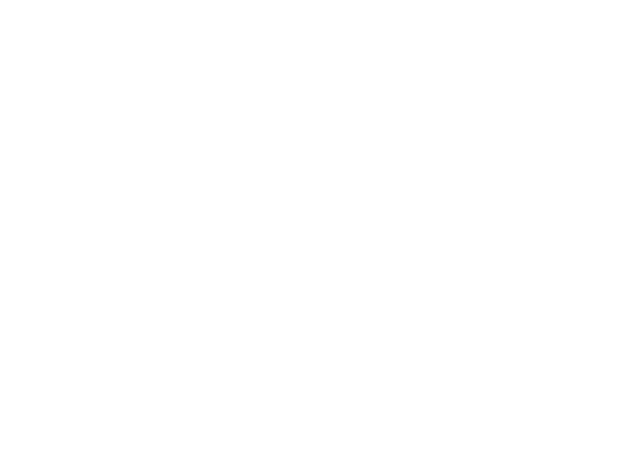
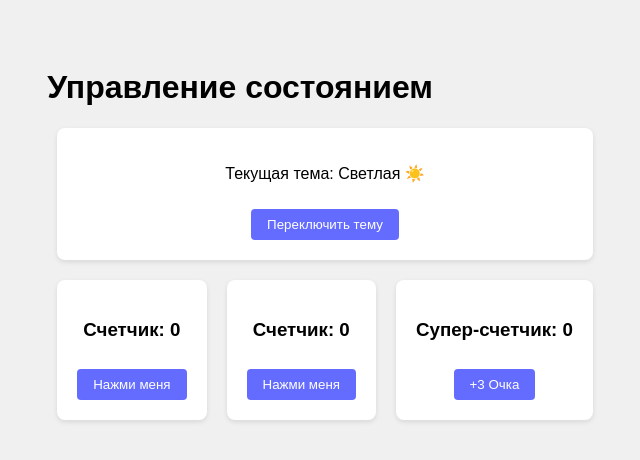
Before and after one commit to RuslanChekhuta/my-app-2026, a React (Vite) app: page / in a window 1280 px wide. Shown: the top 460 px of the page, without its empty margins (315-955 px from the left). Built offline with nearby package versions, Linux system fonts and the light colour scheme.

Commit message:
урок 1.10

```diff
--- a/src/App.jsx
+++ b/src/App.jsx
@@ -1,5 +1,26 @@
+import { useState } from "react";
+import BatchCounter from "./components/BatchCounter";
+import SimpleCounter from "./components/SimpleCounter";
+import ThemeToggle from "./components/ThemeToggle";
+
 function App() {
-  return <></>;
+  const [isDark, setIsDark] = useState(false);
+
+  const handleToggle = () => {
+    setIsDark(!isDark);
+  };
+
+  return (
+    <div className={isDark ? "dark-mode" : "light-mode"}>
+      <h1>Управление состоянием</h1>
+      <ThemeToggle toggleTheme={handleToggle} isDark={isDark} />
+      <div style={{ display: "flex", flexWrap: "wrap" }}>
+        <SimpleCounter />
+        <SimpleCounter />
+        <BatchCounter />
+      </div>
+    </div>
+  );
 }
 
 export default App;
--- /dev/null
+++ b/src/components/BatchCounter.jsx
@@ -0,0 +1,26 @@
+import { useState } from "react";
+
+const BatchCounter = () => {
+  const [score, setScore] = useState(0);
+
+  const handleTripleClick = () => {
+    // setScore(score + 1);
+    // setScore(score + 1);
+    // setScore(score + 1);
+
+    setScore((prev) => prev + 1);
+    setScore((prev) => prev + 1);
+    setScore((prev) => prev + 1);
+  };
+
+  return (
+    <div className="card">
+      <h3>Супер-счетчик: {score}</h3>
+      <button className="btn" onClick={handleTripleClick}>
+        +3 Очка
+      </button>
+    </div>
+  );
+};
+
+export default BatchCounter;
--- /dev/null
+++ b/src/components/SimpleCounter.jsx
@@ -0,0 +1,20 @@
+import React, { useState } from "react";
+
+const SimpleCounter = () => {
+  const [count, setCount] = useState(0);
+
+  const handleClick = () => {
+    setCount(count + 1);
+  };
+
+  return (
+    <div className="card">
+      <h3>Счетчик: {count}</h3>
+      <button className="btn" onClick={handleClick}>
+        Нажми меня
+      </button>
+    </div>
+  );
+};
+
+export default SimpleCounter;
--- /dev/null
+++ b/src/components/ThemeToggle.jsx
@@ -0,0 +1,14 @@
+import React from "react";
+
+const ThemeToggle = ({ toggleTheme, isDark }) => {
+  return (
+    <div className="card" style={{ color: "black" }}>
+      <p>Текущая тема: {isDark ? "Темная 🌙" : "Светлая ☀️"}</p>
+      <button className="btn" onClick={toggleTheme}>
+        Переключить тему
+      </button>
+    </div>
+  );
+};
+
+export default ThemeToggle;
--- a/src/index.css
+++ b/src/index.css
@@ -0,0 +1,40 @@
+body {
+  font-family: sans-serif;
+  display: flex;
+  justify-content: center;
+  padding: 20px;
+  background-color: #f0f0f0;
+}
+.card {
+  background: white;
+  padding: 20px;
+  border-radius: 8px;
+  box-shadow: 0 2px 5px rgba(0,0,0,0.1);
+  margin: 10px;
+  text-align: center;
+}
+.btn {
+  background: #646cff;
+  color: white;
+  border: none;
+  padding: 8px 16px;
+  border-radius: 4px;
+  cursor: pointer;
+  margin-top: 10px;
+}
+.btn:hover {
+  background: #535bf2;
+}
+
+.dark-mode {
+  background-color: #333;
+  color: white;
+  min-height: 100vh; /* На весь экран */
+  padding: 20px;
+}
+.light-mode {
+  background-color: #f0f0f0;
+  color: black;
+  min-height: 100vh;
+  padding: 20px;
+}
```
Also changed, not shown: 1 other file (tests, documents, lock files or other folders).
